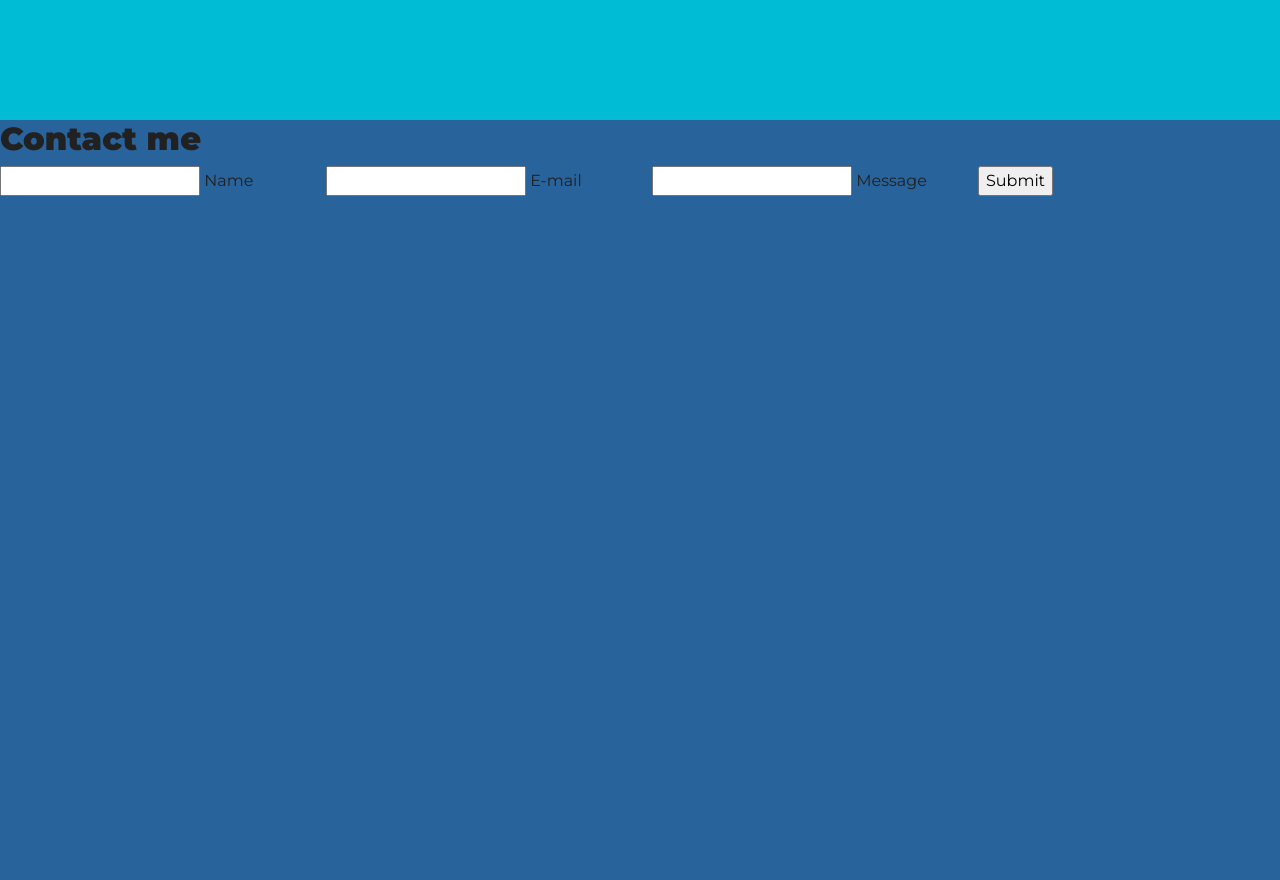
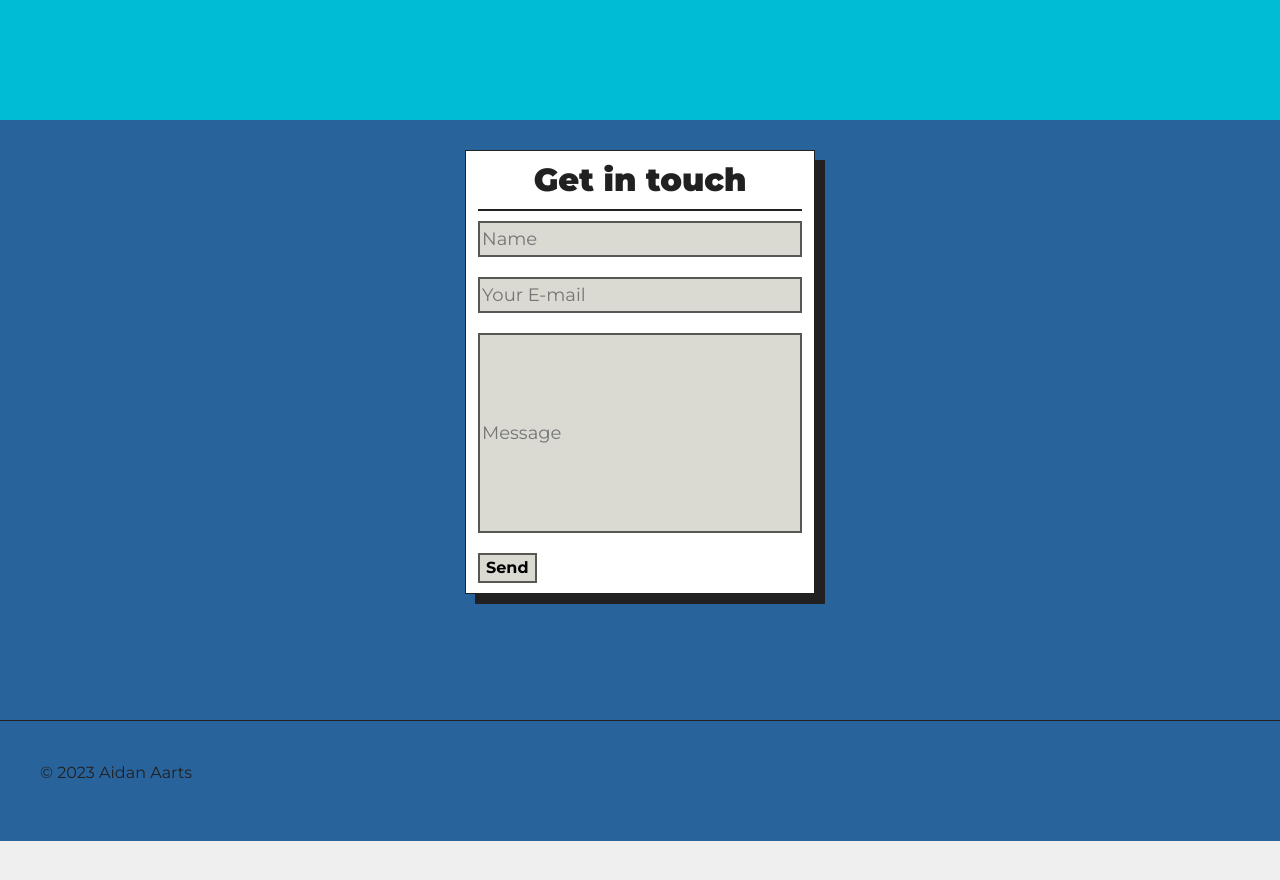
Before and after one commit to aidanaarts/aidan-aarts-portfolio-website, a plain HTML site: page index.html in a window 1280 px wide. Shown: the part 3080-3960 px from the top of the page. After the commit the page ends 3921 px from the top, so only its background shows below. Drawn offline with nearby package versions, Linux system fonts and the light colour scheme.

Commit message:
Adding of contact form & footer
Still needs styling as well as backend for form

```diff
--- a/assets/css/style.css
+++ b/assets/css/style.css
@@ -268,12 +268,6 @@ section.hero:after {
 section.two {
   background-color: #efefef;
 }
-.contact-section h2 {
-  filter:invert(0);
-}
-.contact-section{
-  align-items:center;
-}
 .projects-section h2{
   z-index: 400;
 }
@@ -286,7 +280,12 @@ section.four {
 section.five {
   background-color: #29639c;
 }
-
+.contact {
+  background-color: #29639c;
+  min-height: 600px;
+  height: 600px;
+  width: 100%;
+}
 @media screen and (min-width: 1200px) {
   .hero {
     height: 75vh;
@@ -345,6 +344,79 @@ section.five {
     font-size: 12vw;
   }
   .hero #video-bg {
-    object-position: 0 30vw;
+    object-position: 0 0vw;
   }
 }
+.contact-section {
+  border: 1px solid;
+  max-width: 350px;
+  margin: 30px;
+  position: relative;
+  top: 50%;
+  background-color: #fff;
+  align-items: center;
+  box-shadow: 10px 10px;
+
+}
+.contact-section h2 {
+  text-align: center;
+  margin:10px;
+}
+.contact-form .form-field{
+  position: relative;
+  margin: 10px 0;
+}
+.contact-form input {
+  border: 2px solid rgba(0, 0, 0, 0.6);
+  background-color: #dadad3;
+}
+
+.contact .row {
+  justify-content: center;
+
+}
+.contact-form .input-text {
+  display: block;
+  width: 100%;
+  height: 36px;
+  font-size: 18px;
+  line-height: 26px;
+  font-weight: 400;
+}
+.label {
+  position: absolute;
+  left: 20px;
+  top: 5px;
+  font-size: 18px;
+  line-height: 26px;
+  font-weight: 400;
+  color: #888;
+  cursor: text;
+  transition: transform .2s ease-in-out;
+}
+.submit-btn {
+  font-weight:600;
+}
+.submit-btn:hover {
+  background-color: rgb(132, 245, 132);
+}
+.submit-btn:after {
+  width:100px;
+}
+
+#message {
+  height:200px;
+}
+.title-row {
+  padding:0px;
+  border-bottom:2px solid;
+}
+
+
+/* Footer Style */
+
+.footer {
+  border-top: 1px solid;
+  padding:40px;
+  background-color: #29639c;
+}
--- a/index.html
+++ b/index.html
@@ -95,30 +95,35 @@
   <section class='four'></section>
 
   <!--Contanct Section-->
-  <section class='five'>
+  <div class='contact'>
     <div class="row">
       <div class="contact-section">
-        <h2>Contact me</h2>
+        <div class=title-row>
+          <h2>Get in touch</h2>
+        </div>
+        <!--Contact Form-->
         <form class="contact-form row">
-          <div class="form-field col x-50">
-            <input id="name" class="input-text js-input" type="text" required>
-            <label class="label" for="name">Name</label>
+          <div class="form-field">
+            <input id="name" class="input-text js-input" type="text" placeholder="Name" required>
           </div>
-          <div class="form-field col x-50">
-            <input id="email" class="input-text js-input" type="email" required>
-            <label class="label" for="email">E-mail</label>
+          <div class="form-field">
+            <input id="email" class="input-text js-input" type="email" placeholder="Your E-mail" required>
          </div>
-         <div class="form-field col x-100">
-            <input id="message" class="input-text js-input" type="text" required>
-            <label class="label" for="message">Message</label>
+         <div class="form-field">
+            <input id="message" class="input-text js-input" type="text" placeholder="Message" required>
          </div>
          <div class="form-field col x-100 align-center">
-          <input class="submit-btn" type="submit" value="Submit">
+          <input class="submit-btn" type="submit" value="Send">
        </div>
         </form>
       </div>
     </div>
-  </section>
+  </div>
+  <div class="footer">
+    <div class="row">
+      <p>© 2023 Aidan Aarts</p>
+    </div>
+  </div>
 </div>
 <div class='custom-cursor'></div>
 <!-- partial -->
```
